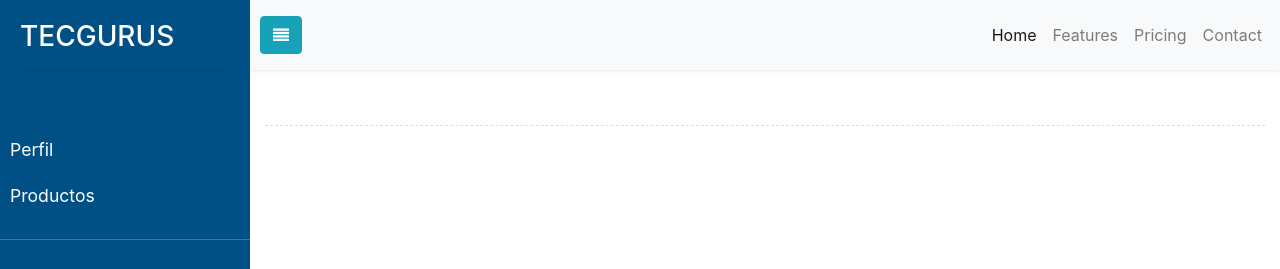
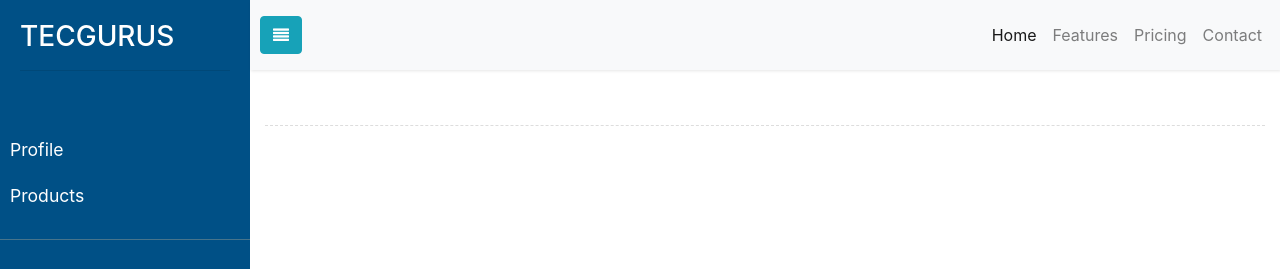
Before and after one commit to cesarcastmore/tecgurus-carrito, an Angular app: page / in a window 1280 px wide. Shown: the top 269 px of the page. Built offline with nearby package versions, Linux system fonts and the light colour scheme.

Commit message:
Utilizando índices, pasarle las propiedades al componente MenuComponent

```diff
--- a/src/app/components/menu-list/menu-list.component.html
+++ b/src/app/components/menu-list/menu-list.component.html
@@ -4,8 +4,8 @@
 </div>
 <ul class="list-unstyled components">
   <li>
-    <app-menu title="Perfil" path="profile"> </app-menu>
-    <app-menu title="Productos" path="products"> </app-menu>
+    <app-menu [title]="menus[0].title" [path]="menus[0].path"> </app-menu>
+    <app-menu [title]="menus[1].title" [path]="menus[1].path"> </app-menu>
   </li>
 </ul>
 <ul class="list-unstyled CTAs">
```
